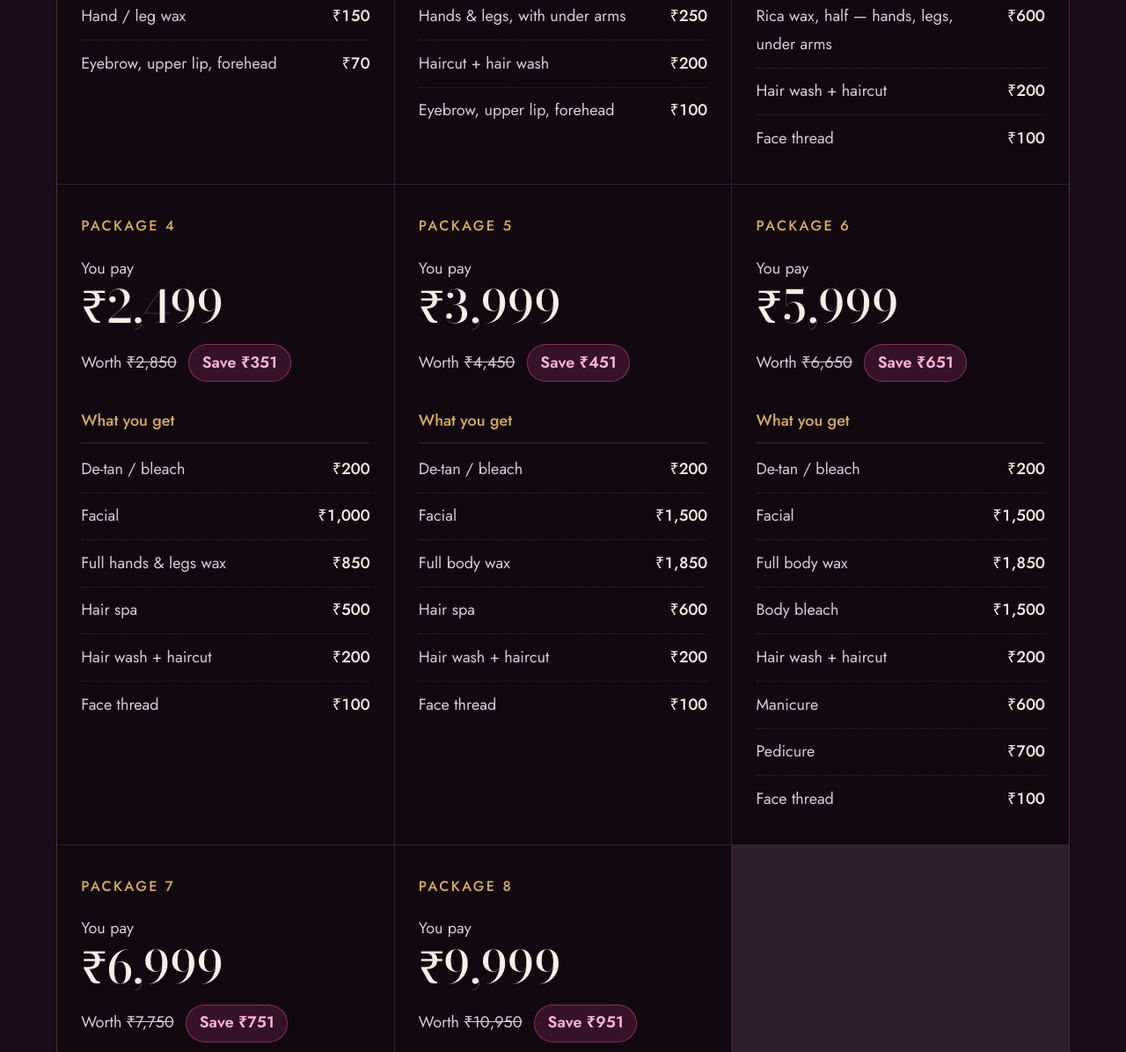
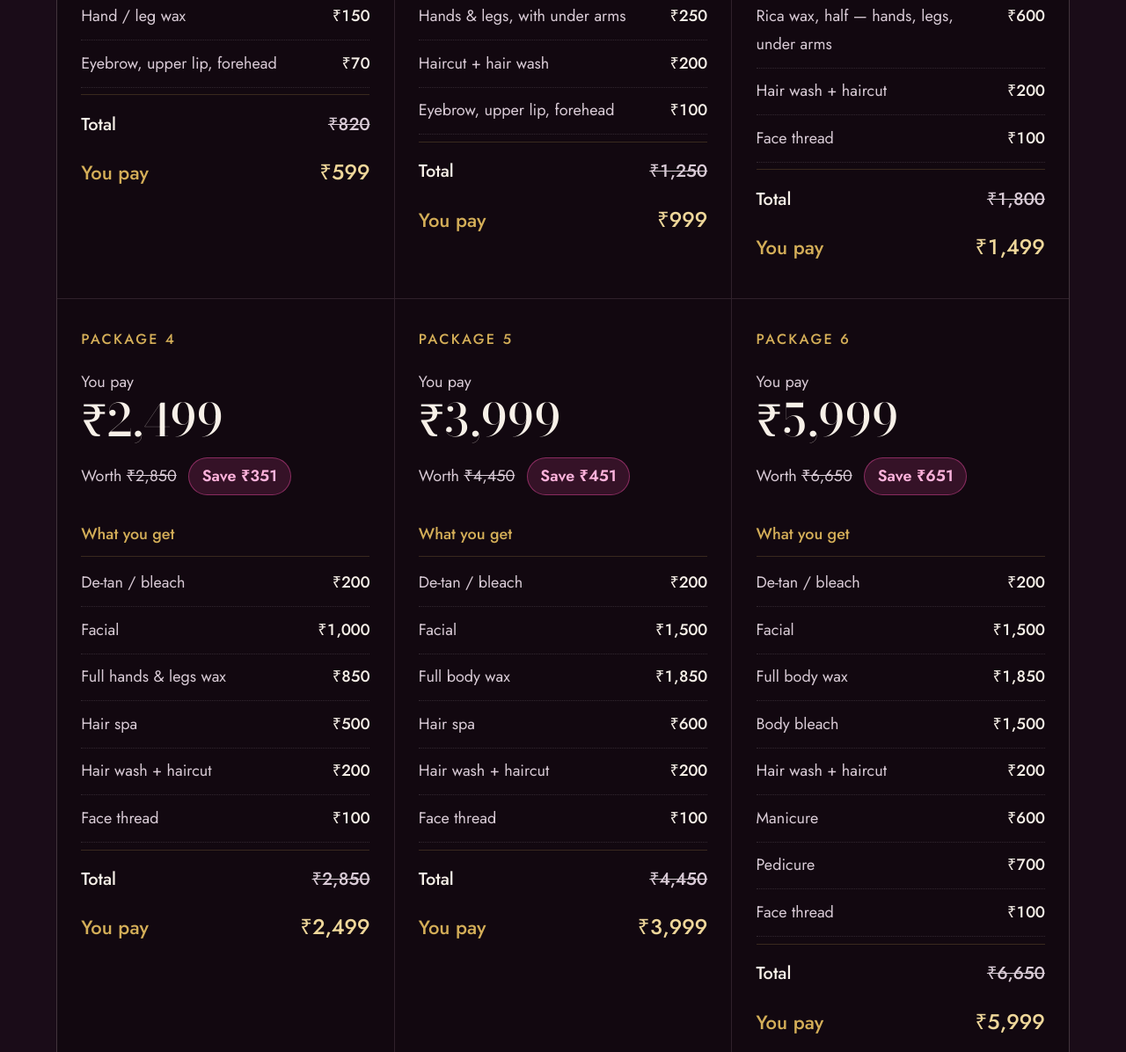
Before and after one commit to prasangr/TarashaParlour, a plain HTML site: page index.html in a window 1280 px wide. Shown: the part 4812-6008 px from the top of the page at 88% size. Drawn offline with nearby package versions, Linux system fonts and the light colour scheme.

Commit message:
Foot each package with its total, the way the salon's rate card does
Each item list now ends with a Total row summing the column, so the
arithmetic can be checked rather than taken on trust, followed by a gold
"You pay" line. The total is struck through and muted, the price is gold
and larger: a bare Rs 820 at the foot of a Rs 599 package would be the
easiest thing on the card to misread, and pairing the two rows makes that
misreading impossible.

Still generated from the table that asserts every package's parts equal
the total printed on the salon's card.

Co-Authored-By: Claude Opus 5 <noreply@anthropic.com>

```diff
--- a/index.html
+++ b/index.html
@@ -370,6 +370,13 @@ footer{background:var(--ink);padding:clamp(3rem,6vw,4.5rem) var(--pad) 3rem;bord
   font-size:var(--t-sm);color:var(--muted);padding:0.62rem 0;border-bottom:1px dotted rgba(217,203,214,0.16)}
 .pkg-list li:last-child{border-bottom:0}
 .pkg-list b{color:var(--ivory);font-weight:500;white-space:nowrap;font-variant-numeric:tabular-nums}
+.pkg-list li.pkg-total{border-top:1px solid var(--line);border-bottom:0;margin-top:0.45rem;
+  padding-top:0.9rem;font-size:var(--t-base);color:var(--ivory);font-weight:500}
+.pkg-list li.pkg-total b{color:var(--muted);font-weight:500;text-decoration:line-through;
+  text-decoration-thickness:1px}
+.pkg-list li.pkg-payrow{border-bottom:0;padding-top:0.35rem;font-size:var(--t-md);
+  color:var(--gold);font-weight:500}
+.pkg-list li.pkg-payrow b{color:var(--gold-lt);font-size:var(--t-lg);font-weight:500}
 
 /* ══ RATE CARDS — the a-la-carte lists, same ledger, no package maths ══ */
 .rate-grid{display:grid;grid-template-columns:repeat(auto-fit,minmax(290px,1fr));gap:2.5rem 3rem;margin-top:4rem}
@@ -751,6 +758,8 @@ footer{background:var(--ink);padding:clamp(3rem,6vw,4.5rem) var(--pad) 3rem;bord
           <li><span>Clean-up</span><b>₹400</b></li>
           <li><span>Hand / leg wax</span><b>₹150</b></li>
           <li><span>Eyebrow, upper lip, forehead</span><b>₹70</b></li>
+          <li class="pkg-total"><span>Total</span><b>₹820</b></li>
+          <li class="pkg-payrow"><span>You pay</span><b>₹599</b></li>
         </ul>
       </article>
       <article class="pkg">
@@ -768,6 +777,8 @@ footer{background:var(--ink);padding:clamp(3rem,6vw,4.5rem) var(--pad) 3rem;bord
           <li><span>Hands & legs, with under arms</span><b>₹250</b></li>
           <li><span>Haircut + hair wash</span><b>₹200</b></li>
           <li><span>Eyebrow, upper lip, forehead</span><b>₹100</b></li>
+          <li class="pkg-total"><span>Total</span><b>₹1,250</b></li>
+          <li class="pkg-payrow"><span>You pay</span><b>₹999</b></li>
         </ul>
       </article>
       <article class="pkg">
@@ -785,6 +796,8 @@ footer{background:var(--ink);padding:clamp(3rem,6vw,4.5rem) var(--pad) 3rem;bord
           <li><span>Rica wax, half — hands, legs, under arms</span><b>₹600</b></li>
           <li><span>Hair wash + haircut</span><b>₹200</b></li>
           <li><span>Face thread</span><b>₹100</b></li>
+          <li class="pkg-total"><span>Total</span><b>₹1,800</b></li>
+          <li class="pkg-payrow"><span>You pay</span><b>₹1,499</b></li>
         </ul>
       </article>
       <article class="pkg">
@@ -803,6 +816,8 @@ footer{background:var(--ink);padding:clamp(3rem,6vw,4.5rem) var(--pad) 3rem;bord
           <li><span>Hair spa</span><b>₹500</b></li>
           <li><span>Hair wash + haircut</span><b>₹200</b></li>
           <li><span>Face thread</span><b>₹100</b></li>
+          <li class="pkg-total"><span>Total</span><b>₹2,850</b></li>
+          <li class="pkg-payrow"><span>You pay</span><b>₹2,499</b></li>
         </ul>
       </article>
       <article class="pkg">
@@ -821,6 +836,8 @@ footer{background:var(--ink);padding:clamp(3rem,6vw,4.5rem) var(--pad) 3rem;bord
           <li><span>Hair spa</span><b>₹600</b></li>
           <li><span>Hair wash + haircut</span><b>₹200</b></li>
           <li><span>Face thread</span><b>₹100</b></li>
+          <li class="pkg-total"><span>Total</span><b>₹4,450</b></li>
+          <li class="pkg-payrow"><span>You pay</span><b>₹3,999</b></li>
         </ul>
       </article>
       <article class="pkg">
@@ -841,6 +858,8 @@ footer{background:var(--ink);padding:clamp(3rem,6vw,4.5rem) var(--pad) 3rem;bord
           <li><span>Manicure</span><b>₹600</b></li>
           <li><span>Pedicure</span><b>₹700</b></li>
           <li><span>Face thread</span><b>₹100</b></li>
+          <li class="pkg-total"><span>Total</span><b>₹6,650</b></li>
+          <li class="pkg-payrow"><span>You pay</span><b>₹5,999</b></li>
         </ul>
       </article>
       <article class="pkg">
@@ -861,6 +880,8 @@ footer{background:var(--ink);padding:clamp(3rem,6vw,4.5rem) var(--pad) 3rem;bord
           <li><span>Pedicure</span><b>₹700</b></li>
           <li><span>Hair wash + haircut</span><b>₹200</b></li>
           <li><span>Face thread</span><b>₹100</b></li>
+          <li class="pkg-total"><span>Total</span><b>₹7,750</b></li>
+          <li class="pkg-payrow"><span>You pay</span><b>₹6,999</b></li>
         </ul>
       </article>
       <article class="pkg">
@@ -882,6 +903,8 @@ footer{background:var(--ink);padding:clamp(3rem,6vw,4.5rem) var(--pad) 3rem;bord
           <li><span>Hair spa</span><b>₹1,000</b></li>
           <li><span>Hair wash + haircut</span><b>₹200</b></li>
           <li><span>Face thread</span><b>₹100</b></li>
+          <li class="pkg-total"><span>Total</span><b>₹10,950</b></li>
+          <li class="pkg-payrow"><span>You pay</span><b>₹9,999</b></li>
         </ul>
       </article>
     </div>
```
